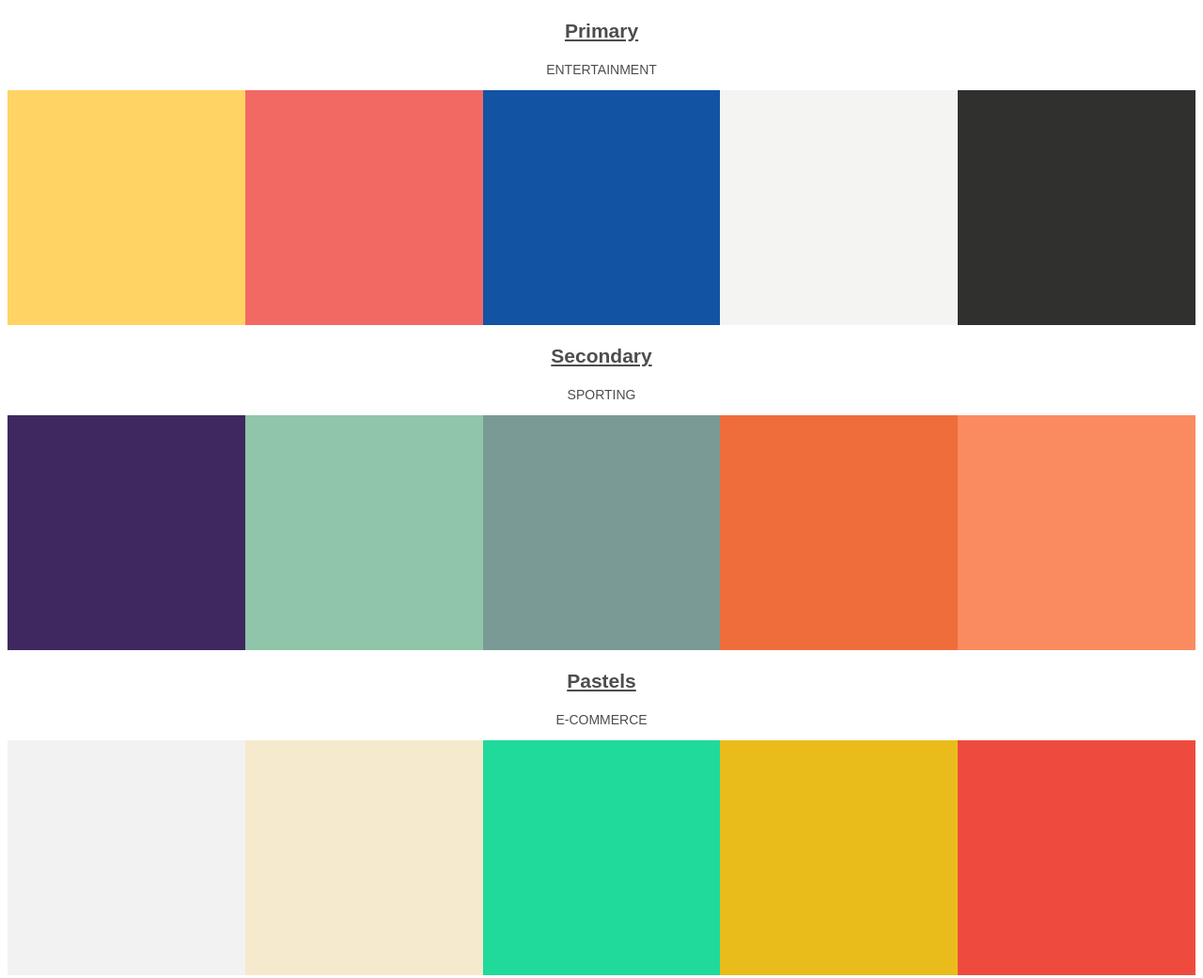
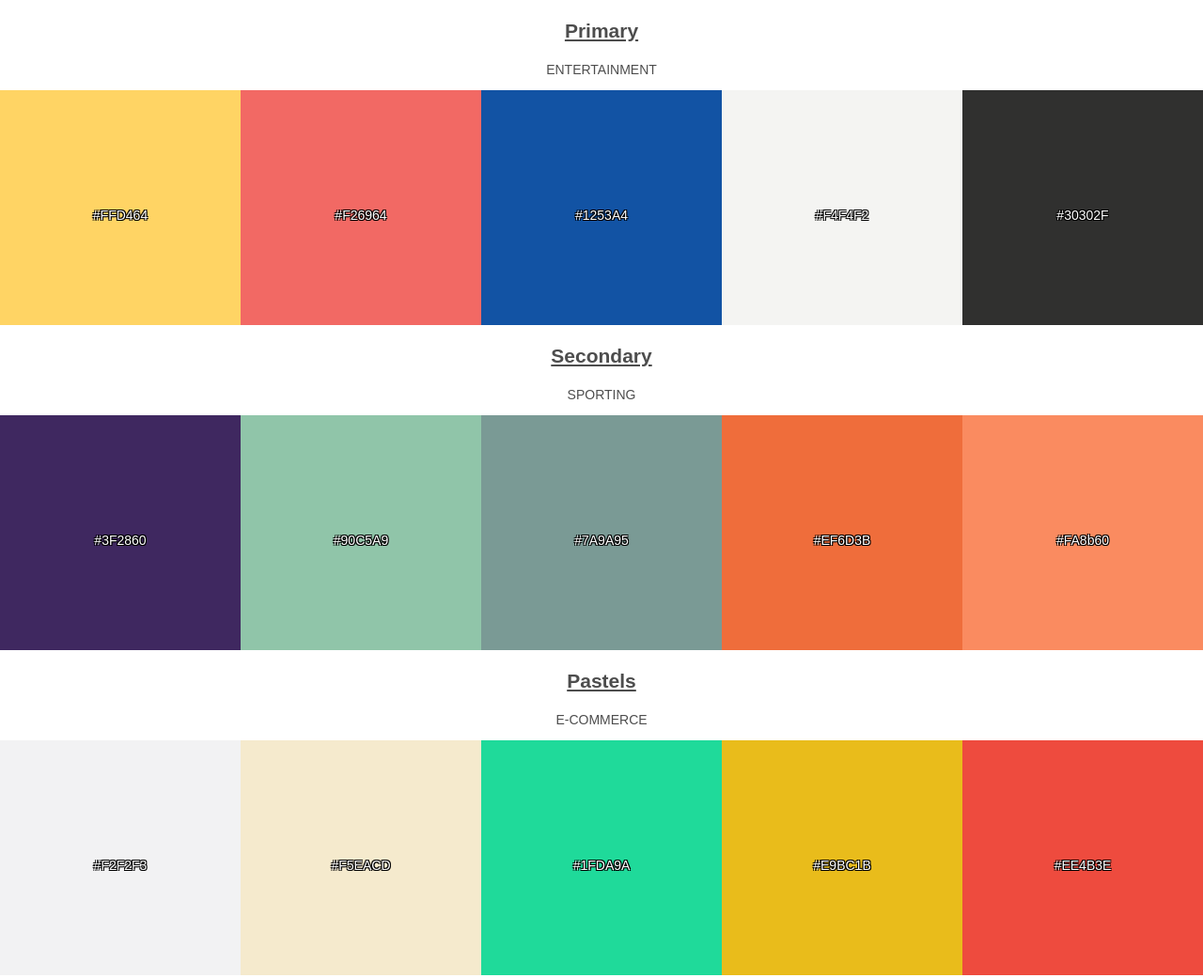
Before and after one commit to ryanmcgov/7.2-HexMex, a plain HTML site: page index.html in a window 1280 px wide. Shown: the top 1041 px of the page at 94% size. Drawn offline with Linux system fonts and the light colour scheme.

Commit message:
more styling/hex values printed out on palettes

```diff
--- a/app.css
+++ b/app.css
@@ -13,22 +13,16 @@ body {
 body {
   font-family: Sans-serif, Helvetica Neue, Arial, Helvetica;
   color: #4D4D4D;
-}
-.color__scheme {
-
-}
-.color__schemes {
-  display: inline-block;
-  list-style-type: none;
+  margin: 0;
 }
 .palette__section {
   text-align: center;
-
 }
 .palette__color {
   display: inline-block;
   height: 250px;
   width: 20%;
+  padding: 0;
 }
 .palette__title {
   text-decoration: underline;
@@ -37,3 +31,15 @@ body {
 .palette__keyword {
   text-transform: uppercase;
 }
+.color__span {
+  position: relative;
+  right: 0;
+  top: 50%;
+  color: #fff;
+  -webkit-transform: translateY(-50%);
+  transform: translateY(-50%);
+  text-shadow: -1px -1px 0 #000,
+                1px -1px 0 #000,
+                -1px 1px 0 #000,
+                 1px 1px 0 #000;
+}
--- a/app.js
+++ b/app.js
@@ -46,11 +46,15 @@
 
       for(i = 0; i < artsyThings.length; i++) {
         p = palette.colors[artsyThings[i]];
-        var hexDiv = document.createElement('div');
-        hexDiv.className = 'palette__color';
-        hexDiv.style.background = p;
-        hexDiv.innerHTML = '&nbsp;'
-        paletteDiv.appendChild(hexDiv);
+         console.log(p);
+        var colorDiv = document.createElement('div');
+        colorDiv.className = 'palette__color';
+        colorDiv.style.background = p;
+        var colorSpan = document.createElement('span');
+        colorSpan.className = 'color__span';
+        colorSpan.innerText = p;
+        colorDiv.appendChild(colorSpan);
+        paletteDiv.appendChild(colorDiv);
       };
     });
     document.body.insertBefore(allPalettes, document.body.childNodes[0]);
```
